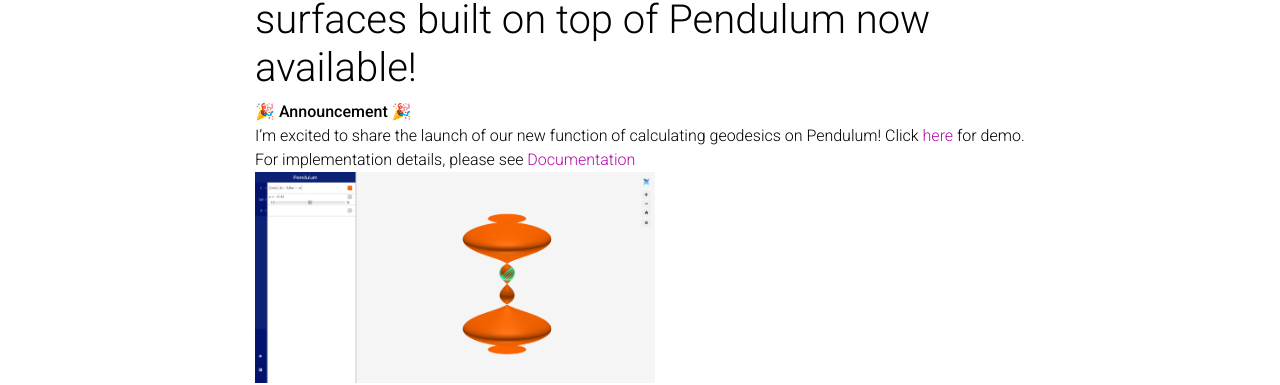
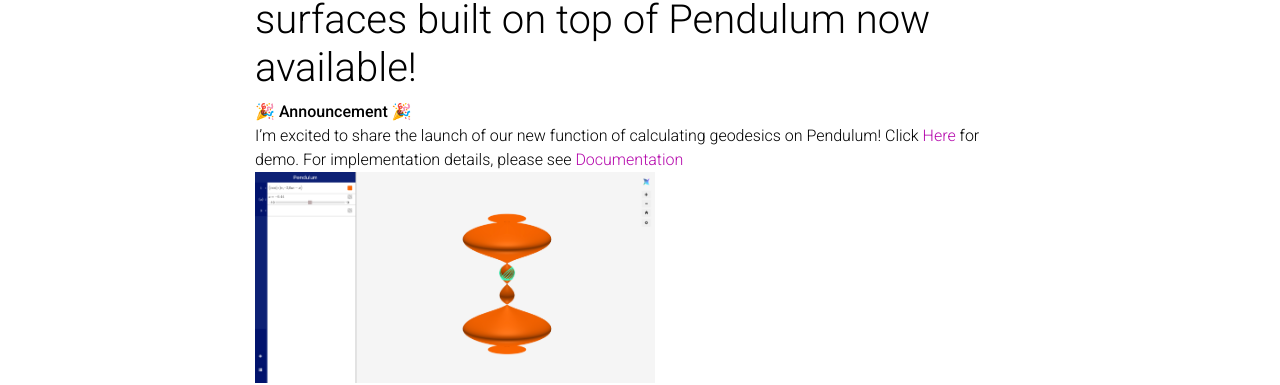
Before and after one commit to jiawei-zhang-a/New-Personal_website, a Jekyll site: the page built from _news/announcement_3.md, in a window 1280 px wide. Shown: the part 291-676 px from the top of the page. Built offline with Jekyll 4.4.1, drawn with Linux system fonts in a browser that asks for light colours; full-size pictures stand in for the smaller copies a plugin makes; comment, search, counter and statistics services are not loaded; a style sheet for code colours, icons or effects is not loaded.

Commit message:
update news

```diff
--- a/_news/announcement_3.md
+++ b/_news/announcement_3.md
@@ -8,7 +8,7 @@
 # Calculating geodesics on revolutionary surfaces built on top of Pendulum now available!
 
 🎉 **Announcement** 🎉
-I'm excited to share the launch of our new function of calculating geodesics on Pendulum! Click [here](https://cloudnest.org/pendulum/geodesics/) for demo.
+I'm excited to share the launch of our new function of calculating geodesics on Pendulum! Click [Here](https://cloudnest.org/pendulum/geodesics/) for demo.
 For implementation details, please see [Documentation](https://github.com/Pendulum-Calculator/Pendulum-beta/blob/main/doc/DOCUMENTATION.md)
 <img src="https://jiawei-zhang.top/assets/img/pendulum.jpg" alt="Pendulum" width="400"/>
 
```
Also changed, not shown: _news/announcement_2.md (+1 -1 lines).
